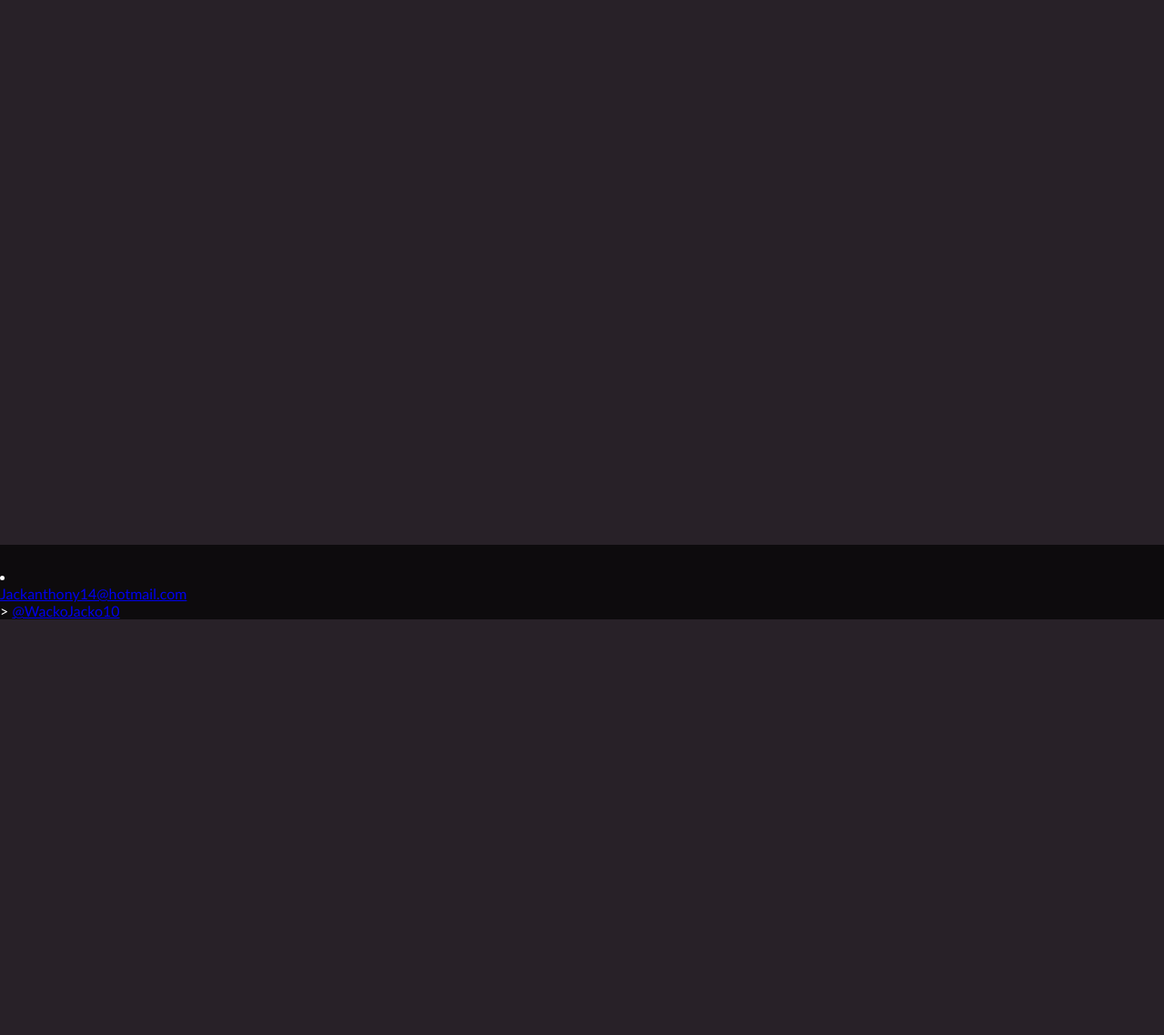
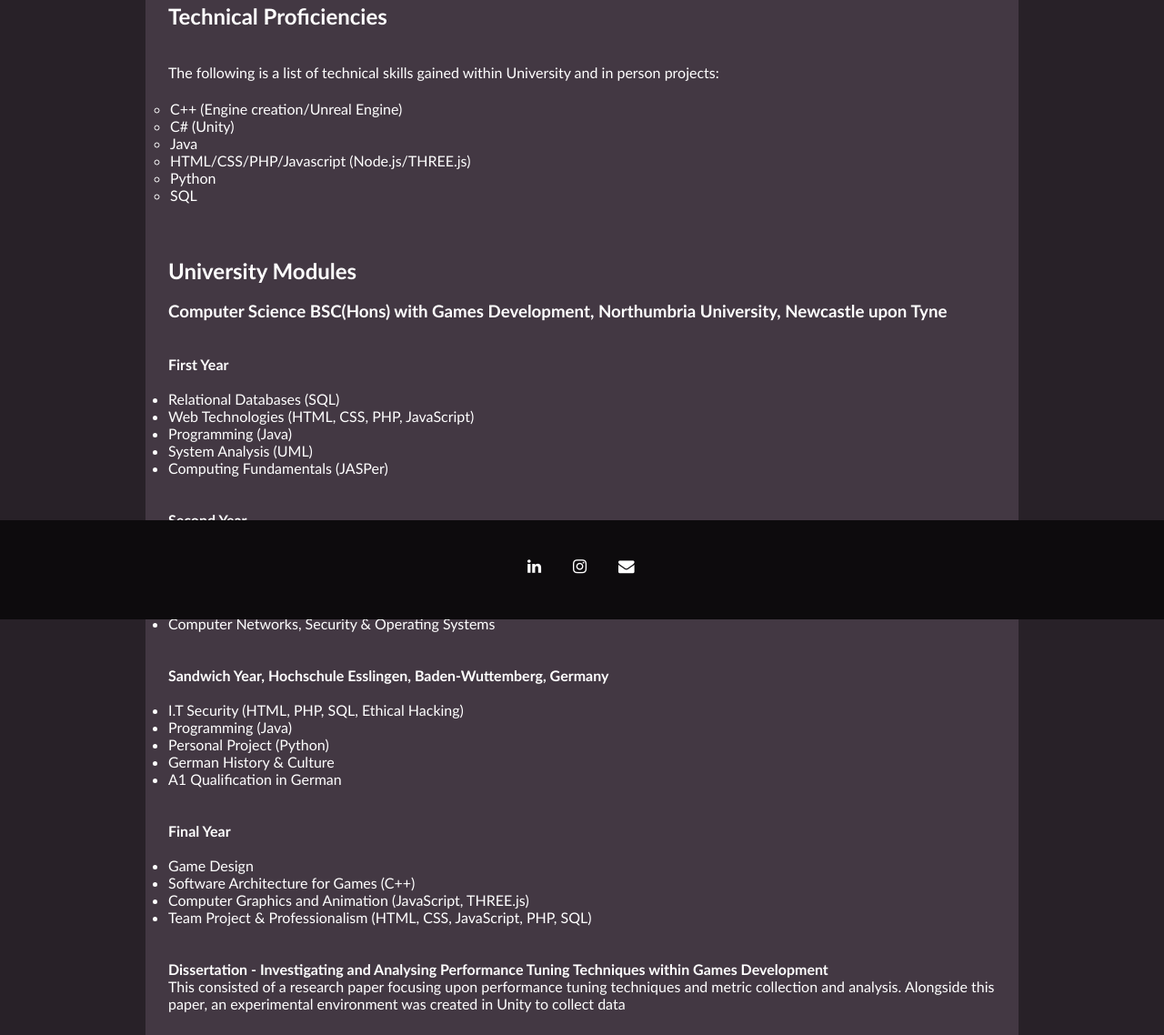
Before and after one commit to WackoJacko10/WackoJacko10.github.io, a plain HTML site: page about.html in a window 1280 px wide. Shown: the part 119-1257 px from the top of the page at 91% size. Before the commit the page ends 800 px from the top, so only its background shows below. Drawn offline with Linux system fonts and the light colour scheme.

Commit message:
about content

```diff
--- a/about.html
+++ b/about.html
@@ -4,10 +4,9 @@
 
     <meta charset="UTF-8">
     <link rel="stylesheet" href="style.css">
+    <link rel="stylesheet" href="https://cdnjs.cloudflare.com/ajax/libs/font-awesome/4.7.0/css/font-awesome.min.css">
     <title>About Me!</title>
-
 </head>
-
 <header>
 
     <div class="nav">
@@ -20,22 +19,76 @@
 
 </header>
 
-<body>
+<main>
 
-<p>Test</p>
-
-</body>
+    <div class="main-body">
+<h2 class="top-heading">Technical Proficiencies</h2>
+    <br>
+    <br>
+<p>The following is a list of technical skills gained within University and in person projects:</p>
+    <br>
+<ul class="TP-list">
+    <li>C++ (Engine creation/Unreal Engine)</li>
+    <li>C# (Unity)</li>
+    <li>Java</li>
+    <li>HTML/CSS/PHP/Javascript (Node.js/THREE.js)</li>
+    <li>Python</li>
+    <li>SQL</li>
+</ul>
+        <br><br><br>
+        <h2>University Modules</h2>
+        <br><h3>Computer Science BSC(Hons) with Games Development, Northumbria University, Newcastle upon Tyne</h3>
+        <br><br>
+        <h4>First Year</h4>
+        <br>
+        <ul>
+            <li>Relational Databases (SQL)</li>
+            <li>Web Technologies (HTML, CSS, PHP, JavaScript)</li>
+            <li>Programming (Java)</li>
+            <li>System Analysis (UML)</li>
+            <li>Computing Fundamentals (JASPer)</li>
+        </ul>
+        <br><br>
+        <h4>Second Year</h4>
+        <br>
+        <ul>
+            <li>Web Programming (HTML, CSS, PHP, JavaScript)</li>
+            <li>Program Design & Development (Java)</li>
+            <li>Software Engineering Practice (C++)</li>
+            <li>Intelligent Systems (AI)</li>
+            <li>Computer Networks, Security & Operating Systems</li>
+        </ul>
+        <br><br>
+        <h4>Sandwich Year, Hochschule Esslingen, Baden-Wuttemberg, Germany</h4>
+        <br>
+        <ul>
+            <li>I.T Security (HTML, PHP, SQL, Ethical Hacking)</li>
+            <li>Programming (Java)</li>
+            <li>Personal Project (Python)</li>
+            <li>German History & Culture</li>
+            <li>A1 Qualification in German</li>
+        </ul>
+        <br><br>
+        <h4>Final Year</h4>
+        <br>
+        <ul>
+            <li>Game Design</li>
+            <li>Software Architecture for Games (C++)</li>
+            <li>Computer Graphics and Animation (JavaScript, THREE.js)</li>
+            <li>Team Project & Professionalism (HTML, CSS, JavaScript, PHP, SQL)</li>
+        </ul>
+        <br><br>
+        <h4>Dissertation - Investigating and Analysing Performance Tuning Techniques within Games Development</h4>
+        <p>This consisted of a research paper focusing upon performance tuning techniques and metric collection and
+        analysis. Alongside this paper, an experimental environment was created in Unity to collect data</p>
+    </div>
+</main>
 
 <footer>
-    <li>
-        <ul class="links">
-            <a class="email" href="mailto:jackanthony14@hotmail.com">Jackanthony14@hotmail.com</a>
-            </li>
-            <li>>
-                <a class="instagram" href="https://www.instagram.com/wackojacko10/">@WackoJacko10</a>
-            </li>
-        </ul>
-    </li>
+    <ul class="social">
+        <li><a href="https://www.linkedin.com/in/jack-anthony-969044b7/"><i class="fa fa-linkedin"></i></a></li>
+        <li><a href="https://www.instagram.com/wackojacko10/"><i class="fa fa-instagram"></i></a></li>
+        <li><a href="mailto: jackanthony14@hotmail.com"><i class="fa fa-envelope"></i></a></li>
+    </ul>
 </footer>
-
 </html>
--- a/style.css
+++ b/style.css
@@ -1,9 +1,12 @@
+/*Targets Everything*/
 * {
     margin: 0;
     padding: 0;
     box-sizing: border-box;
     font-family: trebuchet ms, sans-serif;
 }
+
+/*Nav bar style start*/
 .nav ul {
     list-style-type: none;
     margin: 0;
@@ -30,12 +33,39 @@
 .nav li a:hover {
     background-color: #282128;
 }
+/*Nav bar style end*/
 
+/*Main style start*/
 body {
     background-color: #282128;
     margin: 0;
 }
 
+.top-heading {
+    margin-top: 50px;
+}
+
+main {
+    background-color: #433843;
+    color: white;
+    margin-left: auto;
+    margin-right: auto;
+    width: 75%;
+    padding: 25px;
+}
+
+.main-body {
+    position: center;
+}
+.TP-list {
+    list-style-type: circle;
+    padding: 2px;
+}
+
+
+/*Main style end*/
+
+/*Footer style starts*/
 footer{
     position: fixed;
     bottom: 0;
@@ -75,3 +105,4 @@ footer{
 .social a:hover i{
     color: #887191;
 }
+/*Footer style end*/
```
Also changed, not shown: index.html (+0 -1 lines).
